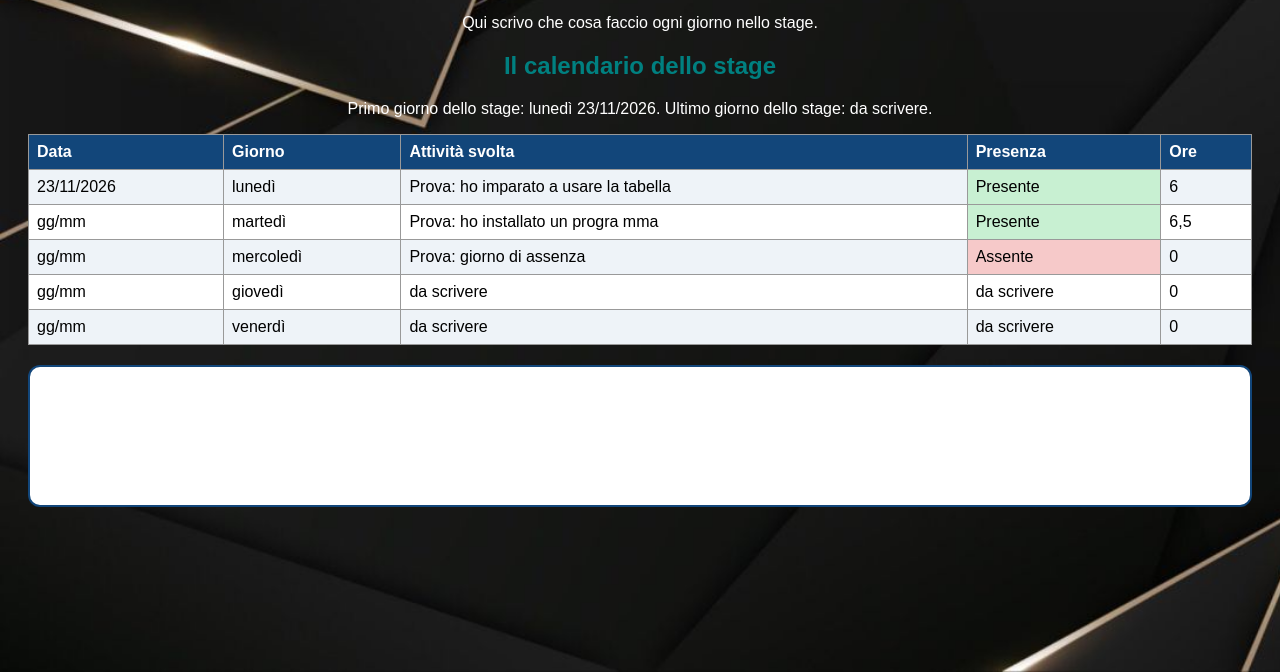
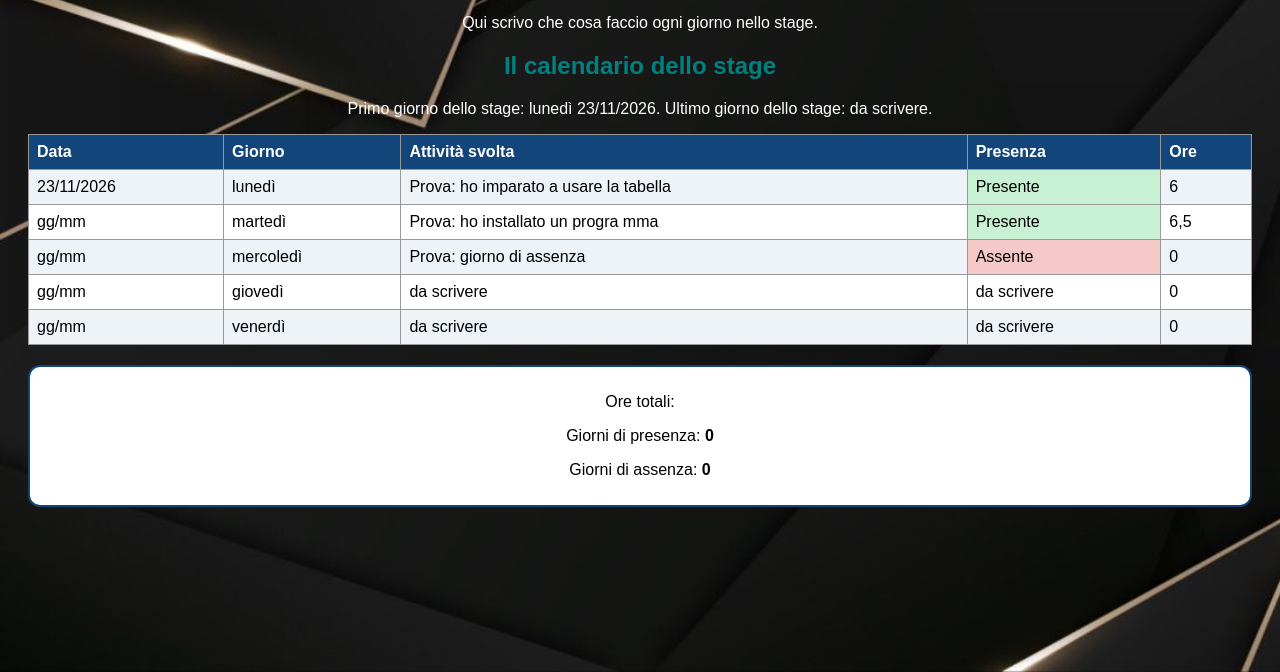
Before and after one commit to andreagervasoniPIA/mio-sito, a plain HTML site: page diario.html in a window 1280 px wide. Shown: the part 128-800 px from the top of the page. Drawn offline with Linux system fonts and the light colour scheme.

Commit message:
Refactor CSS styles for better readability
Updated styles for body, headings, and tables to improve readability and consistency.

```diff
--- a/style.css
+++ b/style.css
@@ -129,10 +129,17 @@ body {
   color: white;
 }
 
+/* Testo dentro le schede bianche */
 .scheda {
   color: black;
 }
 
+/* Testo dentro le tabelle */
 table {
   color: black;
 }
+
+/* Testo dentro il riepilogo */
+#riepilogo {
+  color: black;
+}
```
